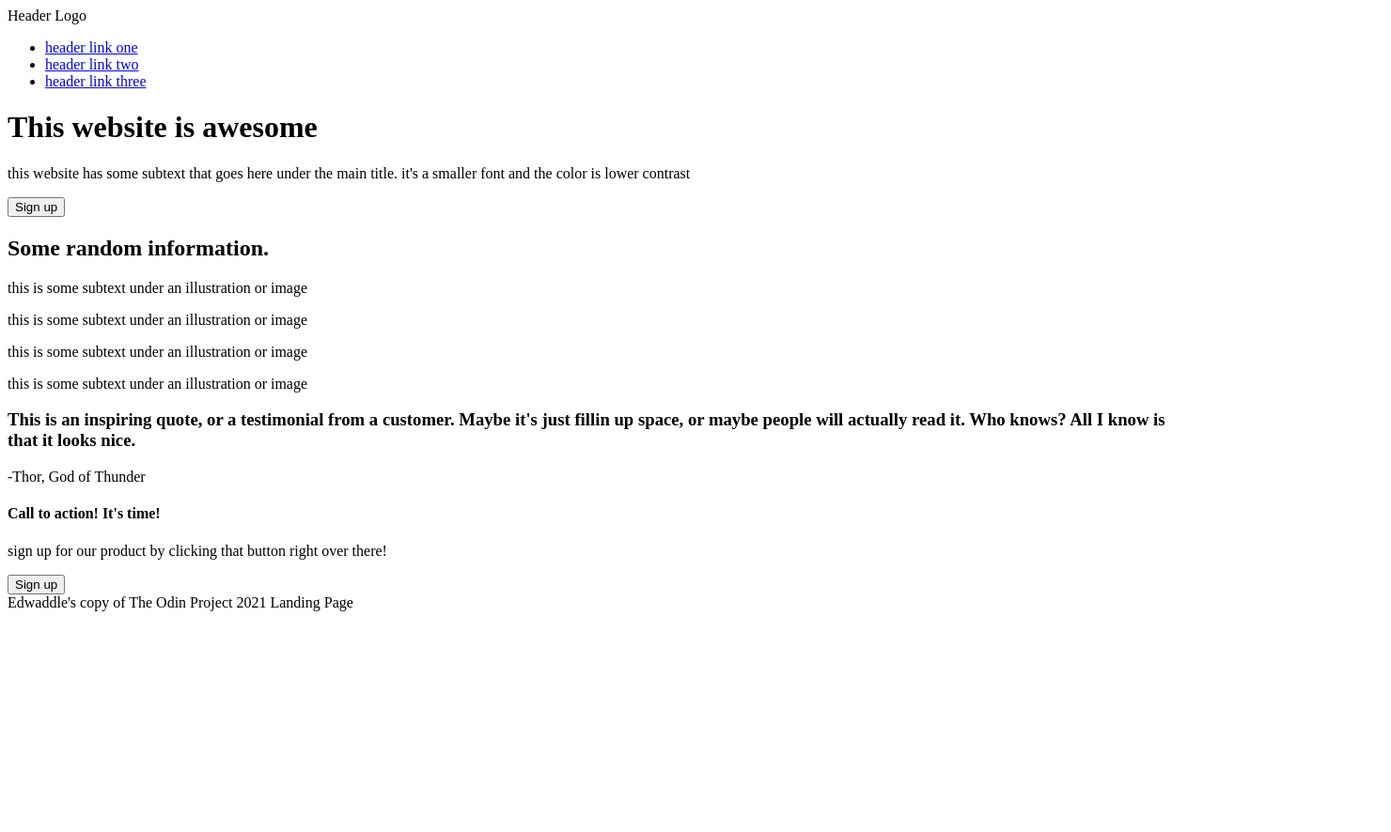
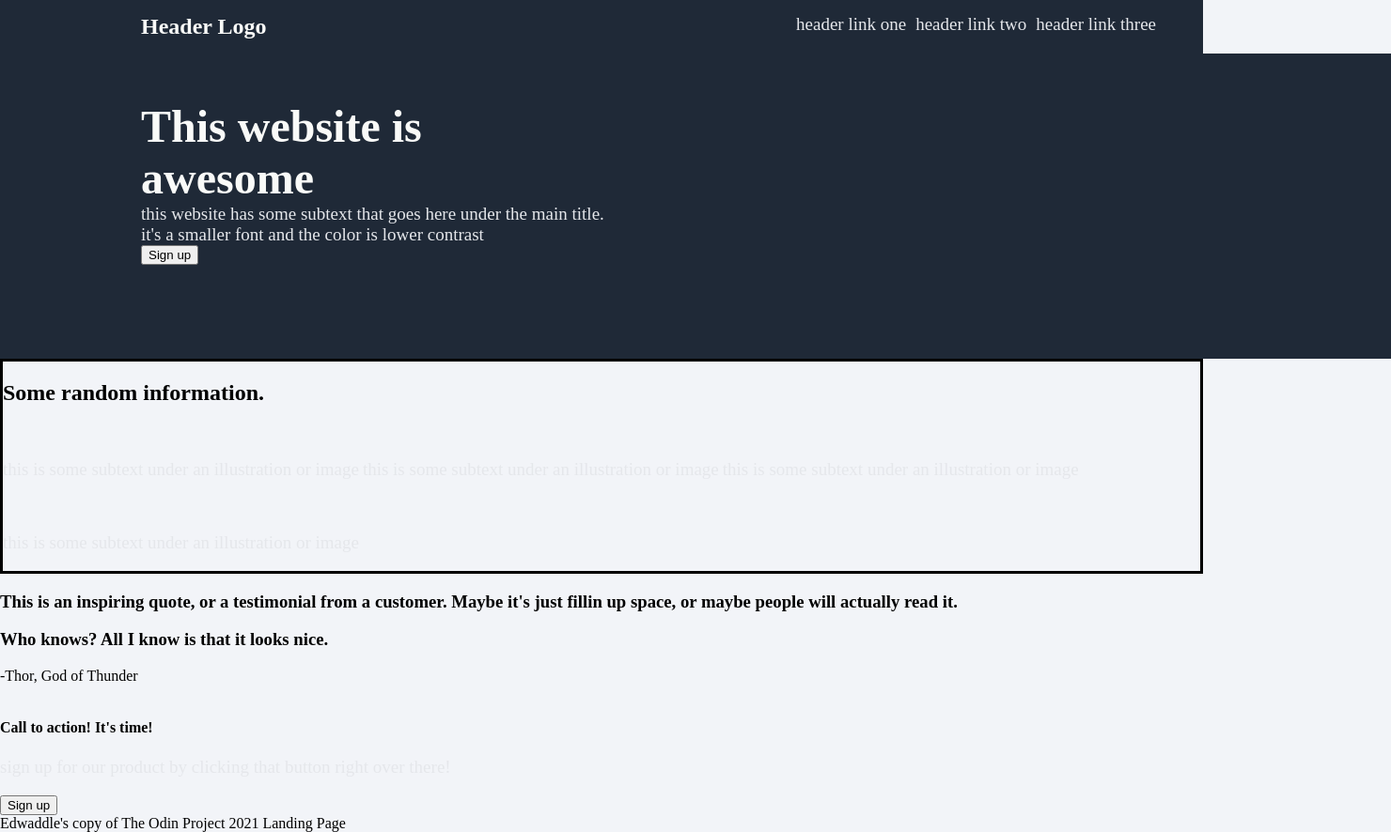
Before and after one commit to edwaddle/Landing-Page, a plain HTML site: page index.html in a window 1280 px wide. Shown: the whole page at 94% size, 1480 px wide, since content can reach past the window. Before the commit the page ends 800 px from the top, so only its background shows below. Drawn offline with Linux system fonts and the light colour scheme.

Commit message:
Created and updated css for the first section/ navbar
Created a navbar which was more similar to the refernce, and organized better in order for a more fluid and clear user experience. In the process of changing the first section to be more easily read, and will add a picture later.

```diff
--- a/index.html
+++ b/index.html
@@ -1,61 +1,67 @@
 <!DOCTYPE html>
 <html lang="en">
     <head>
+        <link rel="stylesheet" type="text/css" href="./style.css">
+        <meta charset="UTF-8">
+
+        <meta name="viewport" content="width=device-width, initial-scale=1.0">
         <title>Landing Page</title>
     </head>
     <body>
-        <div className = "navBar">
-            <div className = "Logo">Header Logo</div>
+        <div class = "navBar">
+            <div class = "Logo">Header Logo</div>
             <ul>
                 <li><a href="#">header link one</a></li>
                 <li><a href="#">header link two</a></li>
                 <li><a href="#">header link three</a></li>
             </ul>
         </div>
-        <div className = "sec1">
+        <div class = "sec1">
             <h1>This website is awesome</h1>
-            <p className="regText">this website has some subtext that goes here under the main title. it's a smaller font and the color is lower contrast</p>
-            <button className ="singUpButton">Sign up</button>
-            <div className = "imagePlaceholder"></div>
+            <p class="regText sec1Text">this website has some subtext that goes here under the main title. it's a smaller font and the color is lower contrast</p>
+            <button class ="signUpButton">Sign up</button>
+            <div class = "imagePlaceholder"></div>
         </div>
-        <div className="sec2">
+        <div class="sec2">
             <h2>Some random information.</h2>
-            <div className="sec2Inner">
+            <div class="sec2Inner">
 
-                <div className="outsideBox">
-                    <div className="box"></div>
-                    <p className="regText">this is some subtext under an illustration or image</p>
+                <div class="outsideBox">
+                    <div class="box"></div>
+                    <p class="regText">this is some subtext under an illustration or image</p>
                 </div>
 
-                <div className="outsideBox">
-                    <div className="box"></div>
-                    <p className="regText">this is some subtext under an illustration or image</p>
+                <div class="outsideBox">
+                    <div class="box"></div>
+                    <p class="regText">this is some subtext under an illustration or image</p>
                 </div>
 
-                <div className="outsideBox">
-                    <div className="box"></div>
-                    <p className ="regText">this is some subtext under an illustration or image</p>
+                <div class="outsideBox">
+                    <div class="box"></div>
+                    <p class ="regText">this is some subtext under an illustration or image</p>
                 </div>
 
-                <div className="outsideBox">
-                    <div className="box"></div>
-                    <p classname="regText">this is some subtext under an illustration or image</p>
+                <div class="outsideBox">
+                    <div class="box"></div>
+                    <p class="regText">this is some subtext under an illustration or image</p>
                 </div>
 
             </div>
         </div>
-        <div className="sec3">
+        <div class="sec3">
             <h3>
                 This is an inspiring quote, or a testimonial from a customer.
                 Maybe it's just fillin up space, or maybe people will actually read it.
+                </h3>
+                <h3>
                 Who knows? All I know is that it looks nice.
             </h3>
-            <p className="quote">-Thor, God of Thunder</p>
+            <p class="quote">-Thor, God of Thunder</p>
         </div>
-        <div className="sec4">
+        <div class="sec4">
             <h4>Call to action! It's time!</h4>
-            <p className="regText">sign up for our product by clicking that button right over there!</p>
-            <button className="signUpButton2">Sign up</button>
+            <p class="regText">sign up for our product by clicking that button right over there!</p>
+            <button class="signUpButton2">Sign up</button>
         </div>
         <footer> Edwaddle's copy of The Odin Project 2021 Landing Page</footer>
     </body>
--- /dev/null
+++ b/style.css
@@ -0,0 +1,73 @@
+html{
+
+}
+body{
+    background-color:#f2f4f8;
+    margin:0px;
+    padding:0px;
+}
+div{
+    display:inline-block;
+}
+.navBar{
+    box-sizing: border-box;
+    background-color: #1F2937;
+    display:flex;
+    justify-content: space-between;
+    padding: 15px 50px 15px 150px;
+    margin:0;
+}
+.navBar .Logo{
+    font-weight:bolder;
+    color:#F9FAF8;
+    font-size:24px;
+    justify-content: flex-start;
+}
+ul {
+    list-style-type: none;
+    margin: 0;
+    padding: 0;
+    overflow: hidden;
+    display:flex;
+    gap:10px;
+  }
+  li {
+    float: left;
+  }
+  li a{
+    text-decoration: none;
+    color: #e5e7eb;
+    font-size: 19px;
+    font-weight:lighter;
+  }
+
+.sec1{
+    margin:0;
+    background-color: #1F2937;
+    width:100%;
+    padding:50px 50px 100px 150px;
+}
+h1{
+    color: #F9FAF8;
+    font-size:48px;
+    font-weight:bolder;
+    width: 400px;
+    margin:0;
+}
+.regText{
+    color: #e5e7eb;
+    font-size: 19px;
+    font-weight:lighter;
+}
+
+.sec1Text{
+    width:500px;
+    margin:0;
+}
+
+.sec2{
+    display: flex;
+    justify-content: center;
+    flex-direction: column;
+    border: solid black;
+}
```
Also changed, not shown: Guides/Reference.png (added), Guides/ReferenceFonts.png (added).
